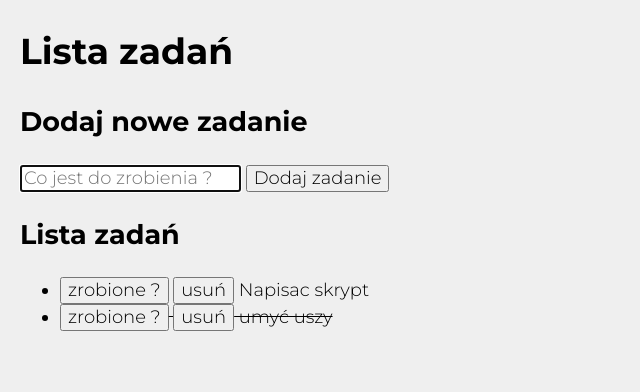
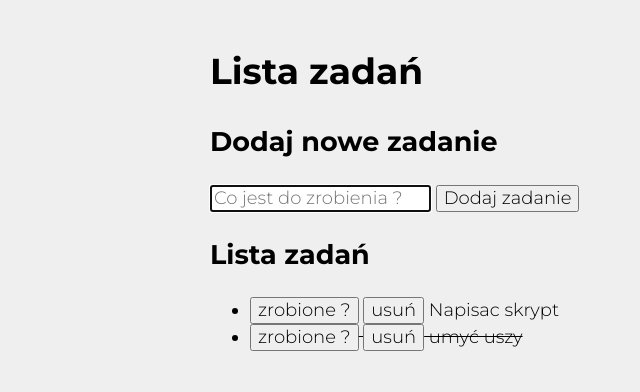
Before and after one commit to SlawekHups/Task-list, a plain HTML site: page index.html in a window 1280 px wide. Shown: the whole page, without its empty margins (0-640 px from the left). Drawn offline with nearby package versions, Linux system fonts and the light colour scheme.

Commit message:
Improving style

```diff
--- a/css/style.css
+++ b/css/style.css
@@ -11,5 +11,8 @@ html {
 .body {
     font: normal 18px/1.5'Montserrat', sans-serif;
     background-color: #efefef;
-    margin: 20px;
+    max-width: 900px;
+    margin: 0px auto;
+    padding: 20px;
+    word-break: break-word;
 }
```
